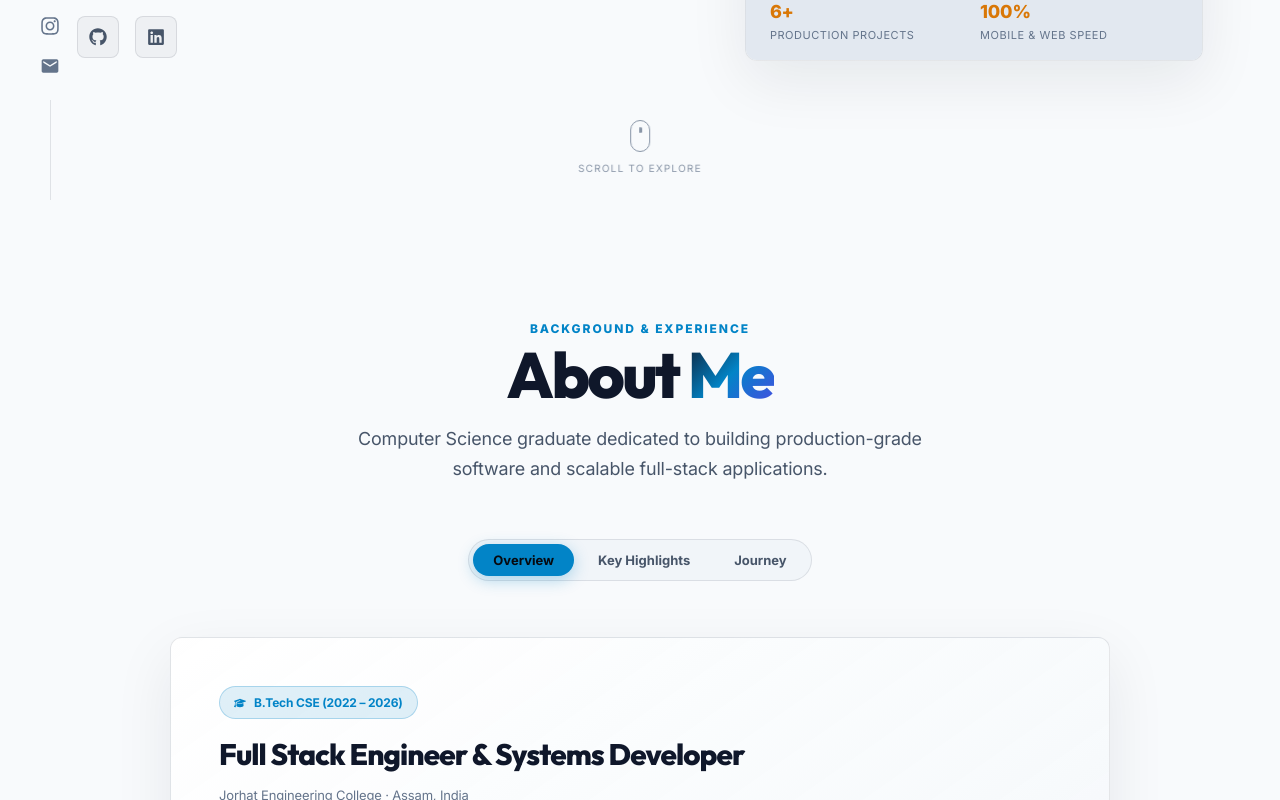
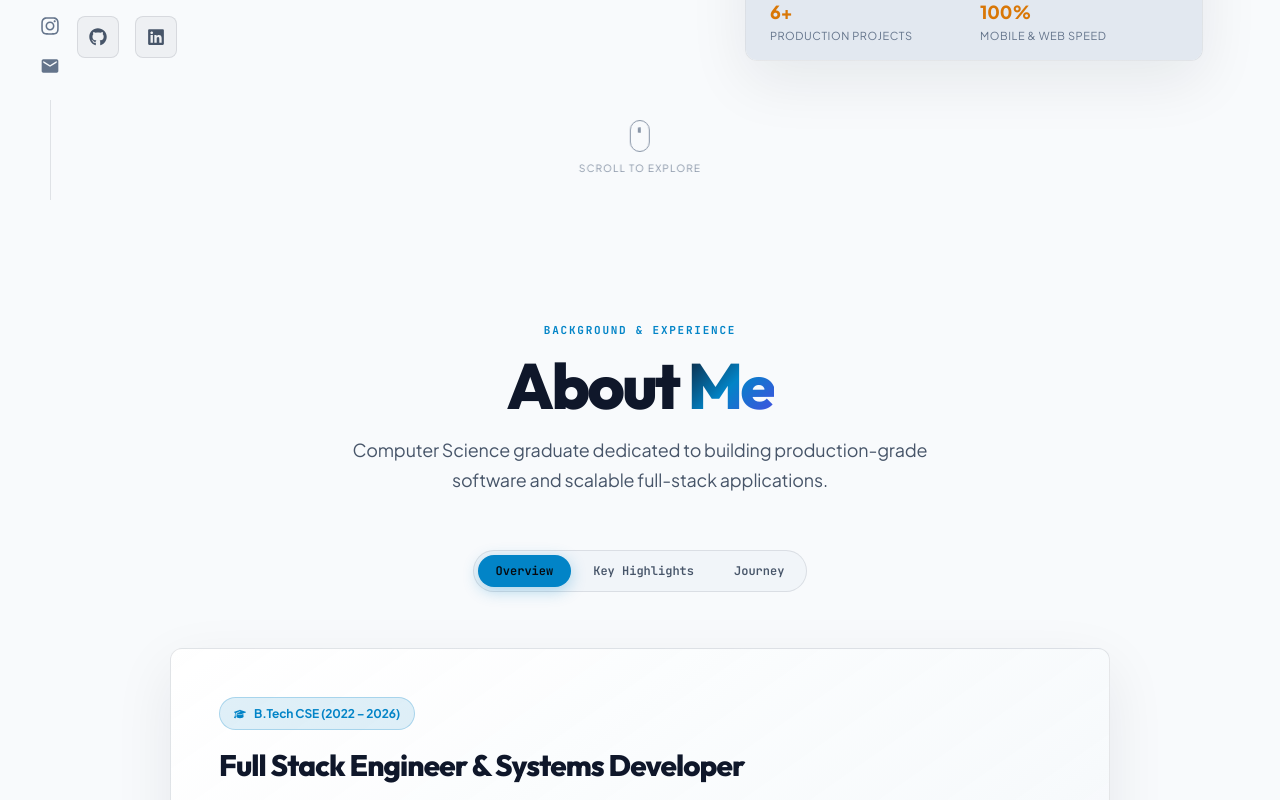
Before and after one commit to bhargabdeka-deka/bhargab-portfolio, a React (Vite) app: page / in a window 1280 px wide. Shown: the part 600-1400 px from the top of the page. Built offline with nearby package versions, Linux system fonts and the light colour scheme.

Commit message:
Upgrade typography system to Plus Jakarta Sans, Outfit, and JetBrains Mono for a senior developer finish

```diff
--- a/src/components/styles/Landing.css
+++ b/src/components/styles/Landing.css
@@ -258,7 +258,7 @@
 
 .code-card-body {
   padding: 24px;
-  font-family: "Fira Code", "Courier New", Courier, monospace;
+  font-family: var(--font-code);
   font-size: 13px;
   line-height: 1.7;
   overflow-x: auto;
--- a/src/index.css
+++ b/src/index.css
@@ -1,11 +1,11 @@
-@import url("https://fonts.googleapis.com/css2?family=Inter:wght@300;400;500;600;700;800;900&family=Outfit:wght@400;500;600;700;800;900&family=Fira+Code:wght@400;500;600&display=swap");
+@import url("https://fonts.googleapis.com/css2?family=Plus+Jakarta+Sans:wght@300;400;500;600;700;800&family=Outfit:wght@400;500;600;700;800;900&family=JetBrains+Mono:wght@400;500;600;700&display=swap");
 
 :root {
-  font-family: "Inter", system-ui, -apple-system, BlinkMacSystemFont, "Segoe UI", sans-serif;
-  --font-main: "Inter", system-ui, -apple-system, BlinkMacSystemFont, "Segoe UI", sans-serif;
-  --font-title: "Outfit", system-ui, sans-serif;
-  --font-heading: "Outfit", system-ui, sans-serif;
-  --font-code: "Fira Code", monospace;
+  font-family: "Plus Jakarta Sans", system-ui, -apple-system, BlinkMacSystemFont, "Segoe UI", Roboto, sans-serif;
+  --font-main: "Plus Jakarta Sans", system-ui, -apple-system, BlinkMacSystemFont, "Segoe UI", Roboto, sans-serif;
+  --font-title: "Outfit", system-ui, -apple-system, sans-serif;
+  --font-heading: "Outfit", system-ui, -apple-system, sans-serif;
+  --font-code: "JetBrains Mono", "Fira Code", monospace;
 
   font-optical-sizing: auto;
   font-style: normal;
@@ -250,12 +250,14 @@ button {
 }
 
 .section-subtitle-small {
-  font-size: 12px;
-  font-weight: 800;
+  font-family: var(--font-code);
+  font-size: 11px;
+  font-weight: 700;
   color: var(--accent-cyan);
   text-transform: uppercase;
   letter-spacing: 0.16em;
   margin-bottom: 12px;
+  display: inline-block;
 }
 
 .section-title {
@@ -285,10 +287,11 @@ button {
 }
 
 .tab-btn {
-  padding: 8px 20px;
+  font-family: var(--font-code);
+  padding: 8px 18px;
   border-radius: 999px;
-  font-size: 13px;
-  font-weight: 700;
+  font-size: 12px;
+  font-weight: 600;
   color: var(--text-secondary);
   transition: all 0.25s ease;
   white-space: nowrap;
```
